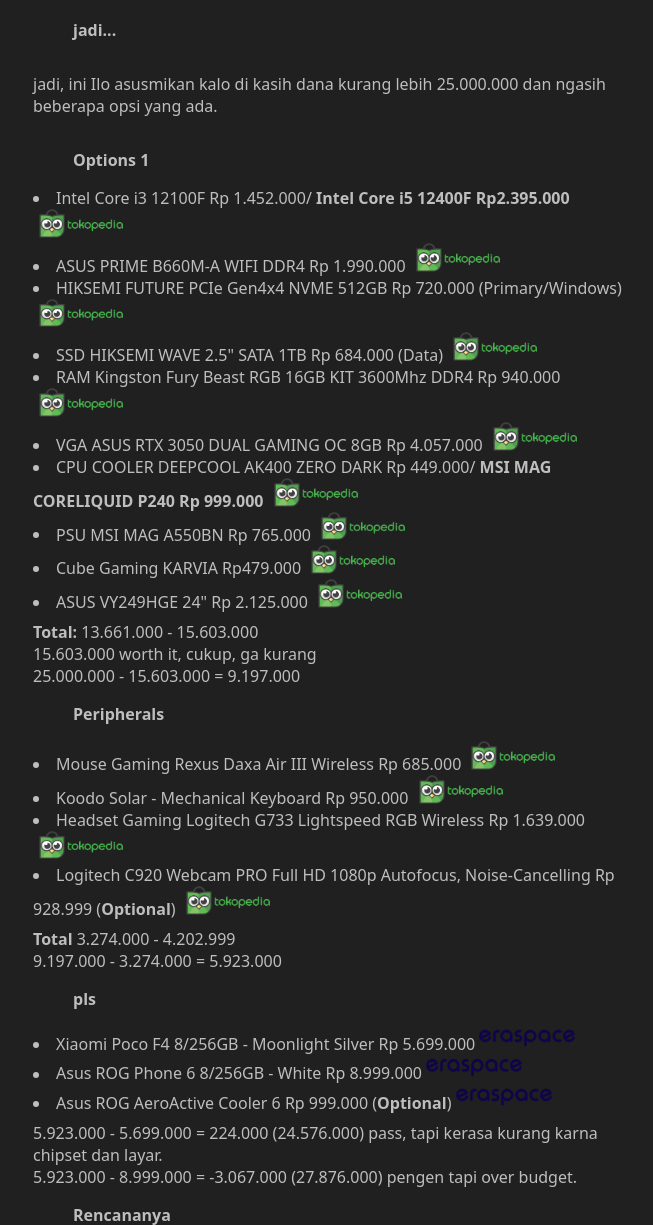
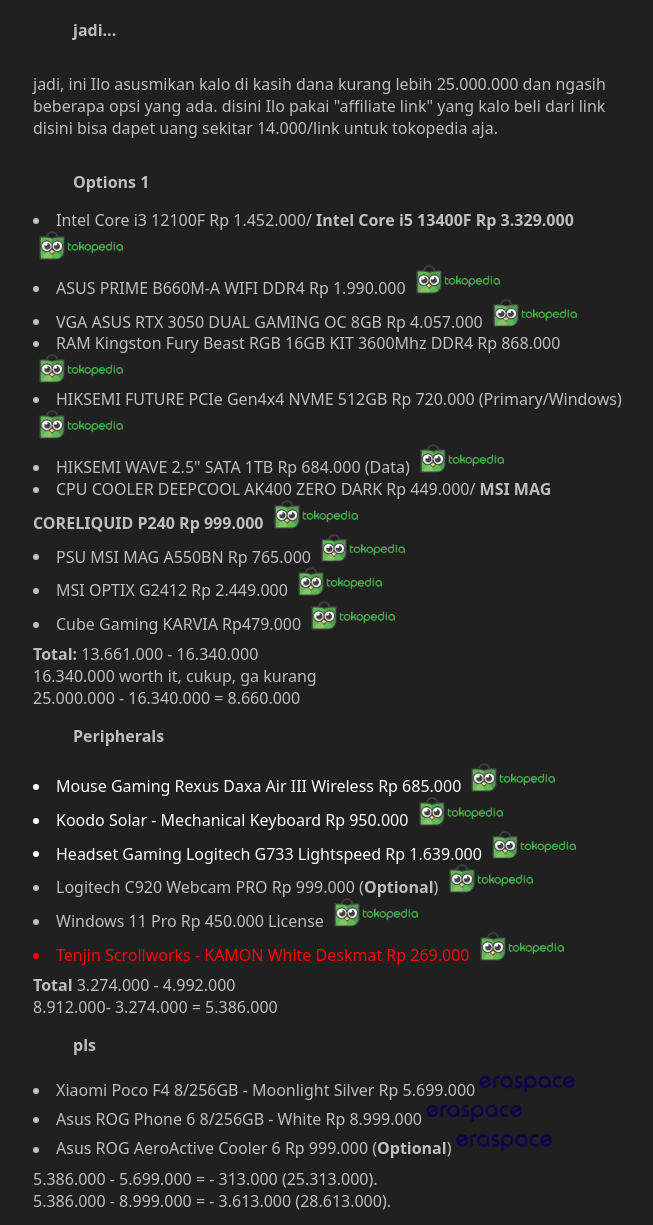
Before and after one commit to 12PIrlo/Pirlo, a plain HTML site: page rincian.html in a window 1280 px wide. Shown: the part 29-1254 px from the top of the page, without its empty margins (307-960 px from the left). Drawn offline with Linux system fonts and the light colour scheme.

Commit message:
Update rincian.html

```diff
--- a/rincian.html
+++ b/rincian.html
@@ -108,27 +108,26 @@
     <div class="container">
 
         <ul>jadi...</ul>
-        <p>jadi, ini Ilo asusmikan kalo di kasih dana kurang lebih 25.000.000 dan ngasih beberapa opsi yang ada. </p>
+        <p>jadi, ini Ilo asusmikan kalo di kasih dana kurang lebih 25.000.000 dan ngasih beberapa opsi yang ada. disini Ilo pakai "affiliate link" yang kalo beli dari link disini bisa dapet uang sekitar 14.000/link untuk tokopedia aja.</p>
         </div>
 
 
         <div class="container">
         <ul>Options 1</ul>
-        <li>Intel Core i3 12100F Rp 1.452.000/ <strong> Intel Core i5 12400F Rp2.395.000</strong> <a href="http://surl.li/idvgo" target="_blank"><img src="tokped.png" alt=""></a></li>
-        <li>ASUS PRIME B660M-A WIFI DDR4 Rp 1.990.000 <a href="http://surl.li/idvgw" target="_blank"><img src="tokped.png" alt=""></a></li>
-        <li>HIKSEMI FUTURE PCIe Gen4x4 NVME 512GB Rp 720.000 (Primary/Windows) <a href="http://surl.li/igczl" target="_blank"><img src="tokped.png" alt=""></a></li>
-        <li>SSD HIKSEMI WAVE 2.5" SATA 1TB Rp 684.000 (Data) <a href="http://surl.li/idvia" target="_blank"><img src="tokped.png" alt=""></a></li>
-        <li>RAM Kingston Fury Beast RGB 16GB KIT 3600Mhz DDR4 Rp 940.000 <a href="http://surl.li/idvii" target="_blank"><img src="tokped.png" alt=""></a></li>
-        <li>VGA ASUS RTX 3050 DUAL GAMING OC 8GB Rp 4.057.000 <a href="http://surl.li/idviz" target="_blank"><img src="tokped.png" alt=""></a></li>
-        <li>CPU COOLER DEEPCOOL AK400 ZERO DARK Rp 449.000/ <strong>MSI MAG CORELIQUID P240 Rp 999.000</strong> <a href="http://surl.li/idvjf" target="_blank"><img src="tokped.png" alt=""></a></li>
-        <li>PSU MSI MAG A550BN Rp 765.000 <a href="http://surl.li/idvjm" target="_blank"><img src="tokped.png" alt=""></a></li>
-        <li>Cube Gaming KARVIA Rp479.000 <a href="http://surl.li/idvjw" target="_blank"><img src="tokped.png" alt=""></a></li>
-        <li>ASUS VY249HGE 24" Rp 2.125.000 <a href="http://surl.li/idvjp" target="_blank"><img src="tokped.png" alt=""></a></li>
-        <!-- <li>Windows 11 Pro Rp 450.000 License <a href="http://surl.li/ifwcd" target="_blank"><img src="tokped.png" alt=""></a></a></li>-->
+        <li>Intel Core i3 12100F Rp 1.452.000/ <strong> Intel Core i5 13400F Rp 3.329.000</strong> <a href="https://invol.co/clj2dwj" target="_blank"><img src="tokped.png" alt=""></a></li>
+        <li>ASUS PRIME B660M-A WIFI DDR4 Rp 1.990.000 <a href="https://invol.co/clj2dyc" target="_blank"><img src="tokped.png" alt=""></a></li>
+        <li>VGA ASUS RTX 3050 DUAL GAMING OC 8GB Rp 4.057.000 <a href="https://invol.co/clj2dzb" target="_blank"><img src="tokped.png" alt=""></a></li>
+        <li>RAM Kingston Fury Beast RGB 16GB KIT 3600Mhz DDR4 Rp 868.000 <a href="https://invol.co/clj2dz6" target="_blank"><img src="tokped.png" alt=""></a></li>
+        <li>HIKSEMI FUTURE PCIe Gen4x4 NVME 512GB Rp 720.000 (Primary/Windows) <a href="https://invol.co/clj2dyq" target="_blank"><img src="tokped.png" alt=""></a></li>
+        <li>HIKSEMI WAVE 2.5" SATA 1TB Rp 684.000 (Data) <a href="https://invol.co/clj2dyv" target="_blank"><img src="tokped.png" alt=""></a></li>
+        <li>CPU COOLER DEEPCOOL AK400 ZERO DARK Rp 449.000/ <strong>MSI MAG CORELIQUID P240 Rp 999.000</strong> <a href="https://invol.co/clj2dzh" target="_blank"><img src="tokped.png" alt=""></a></li>
+        <li>PSU MSI MAG A550BN Rp 765.000 <a href="https://invol.co/clj2dzw" target="_blank"><img src="tokped.png" alt=""></a></li>
+        <li>MSI OPTIX G2412 Rp 2.449.000 <a href="https://invol.co/clj3yn4" target="_blank"><img src="tokped.png" alt=""></a></li>
+        <li>Cube Gaming KARVIA Rp479.000 <a href="https://invol.co/clj2e06" target="_blank"><img src="tokped.png" alt=""></a></li>
         <div class="c-total1">
-        <li style="list-style: none;"> <strong>Total:</strong> 13.661.000 - 15.603.000</li>
-        <li style="list-style: none;">15.603.000 worth it, cukup, ga kurang </li>
-        <li style="list-style: none;">25.000.000 - 15.603.000 = 9.197.000</li>
+        <li style="list-style: none;"> <strong>Total:</strong> 13.661.000 - 16.340.000</li>
+        <li style="list-style: none;">16.340.000 worth it, cukup, ga kurang </li>
+        <li style="list-style: none;">25.000.000 - 16.340.000 = 8.660.000</li>
 
         </div>
         </div>
@@ -154,14 +153,15 @@
         <div class="container">
 
         <ul>Peripherals</ul>
-       <!-- <li>Tenjin Scrollworks - KAMON White Deskmat Rp 269.000 <a href="http://surl.li/ikvnc" target="_blank"><img src="tokped.png" alt=""></a></li>-->
-        <li>Mouse Gaming Rexus Daxa Air III Wireless Rp 685.000 <a href="http://surl.li/idvuk" target="_blank"> <img src="tokped.png" alt=""></a></li>
-        <li>Koodo Solar - Mechanical Keyboard Rp 950.000 <a href="http://surl.li/ikvms" target="_blank"><img src="tokped.png" alt=""></a></li>
-        <li>Headset Gaming Logitech G733 Lightspeed RGB Wireless Rp 1.639.000 <a href="http://surl.li/idvqk" target="_blank"><img src="tokped.png" alt=""></a></li>
-        <li>Logitech C920 Webcam PRO Full HD 1080p Autofocus, Noise-Cancelling Rp 928.999 (<strong>Optional</strong>) <a href="http://surl.li/idvqr" target="_blank"><img src="tokped.png" alt=""></a></li>
+        <li style="color: white;">Mouse Gaming Rexus Daxa Air III Wireless Rp 685.000 <a href="https://invol.co/clj2e1z" target="_blank"> <img src="tokped.png" alt=""></a></li>
+        <li style="color: white;">Koodo Solar - Mechanical Keyboard Rp 950.000 <a href="https://invol.co/clj2e26" target="_blank"><img src="tokped.png" alt=""></a></li>
+        <li style="color: white;">Headset Gaming Logitech G733 Lightspeed Rp 1.639.000 <a href="https://invol.co/clj2e2e" target="_blank"><img src="tokped.png" alt=""></a></li>
+        <li>Logitech C920 Webcam PRO Rp 999.000 (<strong>Optional</strong>) <a href="https://invol.co/clj2e2l" target="_blank"><img src="tokped.png" alt=""></a></li>
+        <li >Windows 11 Pro Rp 450.000 License <a href="http://surl.li/ifwcd" target="_blank"><img src="tokped.png" alt=""></a></a></li>
+        <li style="color: red;">Tenjin Scrollworks - KAMON White Deskmat Rp 269.000 <a href="http://surl.li/ikvnc" target="_blank"><img src="tokped.png" alt=""></a></li>
         <div class="c-total2">
-        <li style="list-style: none;"><strong>Total</strong> 3.274.000 - 4.202.999</li>
-        <li style="list-style: none;">9.197.000 - 3.274.000 = 5.923.000</li>
+        <li style="list-style: none;"><strong>Total</strong> 3.274.000 - 4.992.000</li>
+        <li style="list-style: none;" >8.912.000- 3.274.000 = 5.386.000</li>
 
         </div>
 
@@ -174,16 +174,20 @@
             <li>Asus ROG Phone 6 8/256GB - White Rp 8.999.000 <a href="http://surl.li/idvct" target="_blank"><img src="1687350279607.png" alt=""></a></li>
             <li>Asus ROG AeroActive Cooler 6 Rp 999.000 (<strong>Optional</strong>) <a href="http://surl.li/idvdc" target="_blank"><img src="1687350279607.png" alt=""></a></li>
             <div class="c-total3">
-            <li class="c-over">5.923.000 - 5.699.000 = 224.000 (24.576.000) pass, tapi kerasa kurang karna chipset dan layar.</li>
-            <li class="c-over">5.923.000 - 8.999.000 = -3.067.000 (27.876.000) pengen tapi over budget.</li>
-            </div>
+            <li class="c-over">5.386.000 - 5.699.000 = - 313.000 (25.313.000).</li>
+            <li class="c-over" >5.386.000 - 8.999.000 = - 3.613.000 (28.613.000).</li>
+
+        </div>
         </div>
 
         <div class="container">
             <ul>Rencananya</ul>
             <li style="list-style:none;">Rencananya pengen cari kesibukan yang bisa dapet income. Karna ini yang mau/minta Ilo sendiri, Ilo "PeDe" pasti bisa dapet income. Banyak waktu luang pas masih sekolah.</li>
-            <li style="list-style: none; padding-top: 0.6em;">jadiiii, ilo pengen ada kesibukan karna ga ada kerjaan sama sekali dari kamarin (sekarang 26/06/23) didepan laptop cuma nonton video/denger musik doang dah gitu bosan banget lagi.</li>
-            <p>Oohh ya, Mau kasih ini aja mesti ke luar rumah dlu, ini aja lagi di pantai sama teman</p>
+            <li style="list-style:none; padding-top: 1em;"> nurut aja udh udh kepengen dari kemarin 5 maret 2023 jg, yg udah pasti pengen pc dan "Peripherals"nya. kalo bisa semuanya [04/07/2023]</li>
+            <li style="list-style: none; padding-top: 1em;">menurutku ini juga salah satu bukti klo ilo bisa bikin website. [04/07/2023]</li>
+            <!--
+            <li style="list-style: none; padding-top: 0.6em;">jadiiii, ilo pengen ada kesibukan karna ga ada kerjaan sama sekali dari kamarin (sekarang 26/06/23) didepan laptop cuma nonton video/denger musik doang dah gitu bosan banget lagi.</li>-->
+
         </div>
 
         <!-- <hr>
```
